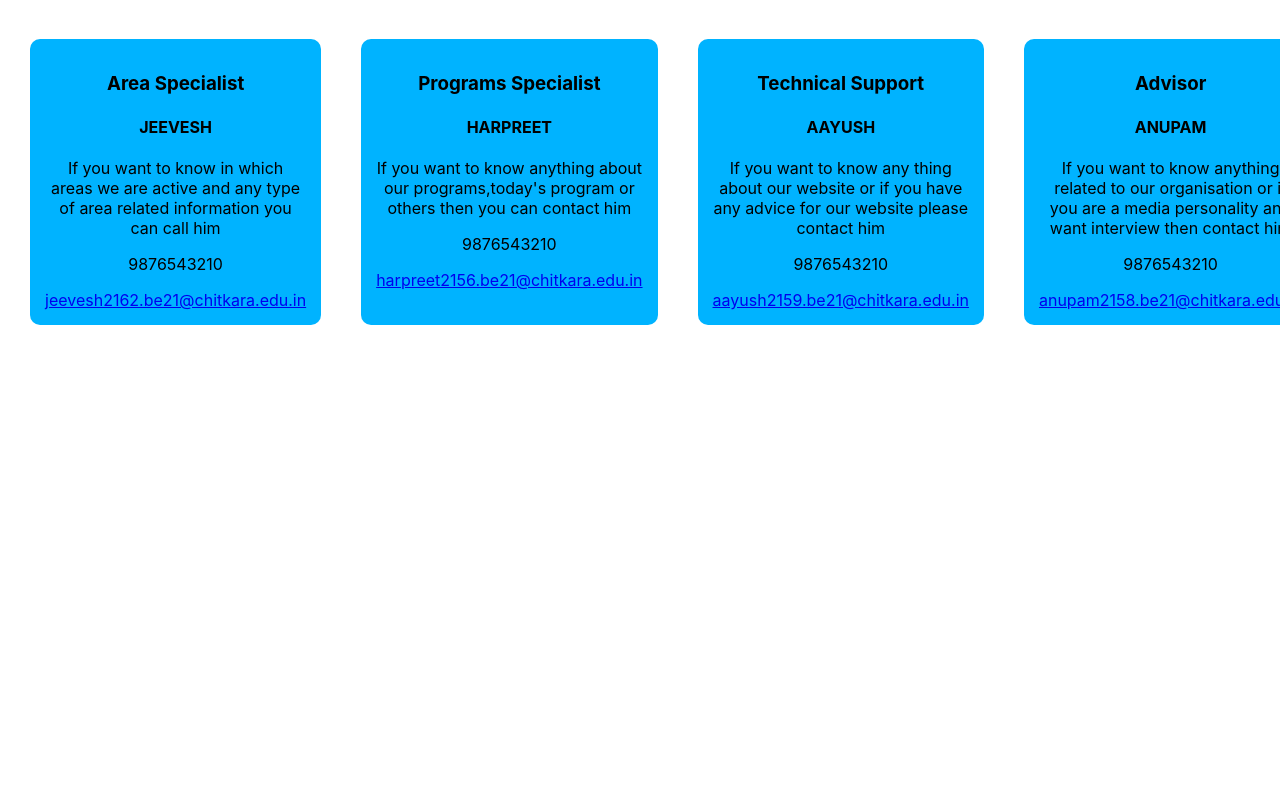
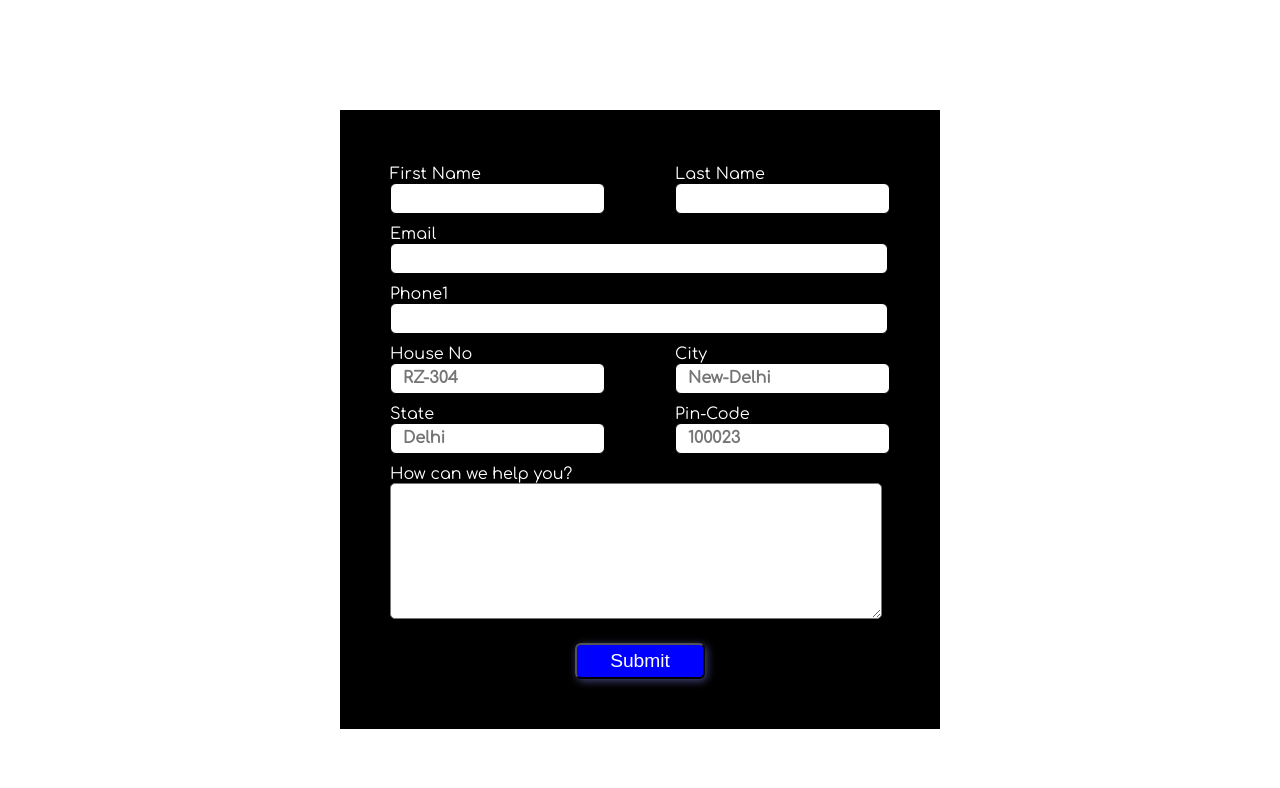
Before and after one commit to anupamjhabbl/Nai_shuruwat_final_work, a React (Create React App) app in the folder React/nai_shuruwat/: page / in a window 1280 px wide. Shown: the part 1452-2240 px from the top of the page. Before the commit the page ends 1797 px from the top, so only its background shows below. Built offline with nearby package versions, Linux system fonts and the light colour scheme; a web font is replaced by a local one.

Commit message:
adding help component and it's CSS

```diff
--- a/React/nai_shuruwat/public/index.html
+++ b/React/nai_shuruwat/public/index.html
@@ -18,6 +18,10 @@
 
 
     <link rel="manifest" href="%PUBLIC_URL%/manifest.json" />
+    <link rel="preconnect" href="https://fonts.googleapis.com">
+    <link rel="preconnect" href="https://fonts.gstatic.com" crossorigin>
+    <link href="https://fonts.googleapis.com/css2?family=Comfortaa&display=swap" rel="stylesheet">
+
 
     <title>Nai Shuruwat</title>
     <script src="https://kit.fontawesome.com/a076d05399.js" ></script>
--- a/React/nai_shuruwat/src/App.js
+++ b/React/nai_shuruwat/src/App.js
@@ -1,7 +1,8 @@
 import Navbar from './components/Navbar';
 import Footer from './components/footer/footer.js';
 import Social from './components/social media/Social.js'
-import Volunteer_form from './components/volunteer_form/volunteer_form.js'
+import Volunteer_form from './components/volunteer_form/volunteer_form.js';
+import Help from './components/Help/Help.js';
 //import logo from './logo.svg';
 //import './App.css';
 
@@ -9,10 +10,13 @@ function App() {
   return (
     <div className="App">
       <header className="App-header">
+
         <Navbar/>
         <Social/>
         <Volunteer_form/>
+        <Help/>
         <Footer/>
+
       </header>
     </div>
   );
--- /dev/null
+++ b/React/nai_shuruwat/src/components/Help/Help.js
@@ -0,0 +1,78 @@
+import React from "react";
+import './help.css';
+
+function Help(){
+    return (
+        <>
+        <div class="form">
+
+
+                <div id="helpform" >
+                    <div class="name" >
+                        <div class="f_name">
+                            <label class="label_help" for="f_name">First Name &nbsp; </label>
+                            <input class="input_help" type="text" id="f_name" name="f_name" required/>
+
+                        </div>
+                        <div class="l_name">
+                            <label class="label_help" for="l_name">Last Name &nbsp; </label>
+                            <input class="input_help" type="text" id="l_name" name="l_name" required/>
+
+                        </div>
+
+
+                    </div>
+
+                    <div class="email">
+                        <label class="label_help" for="email">Email &nbsp; </label>
+                        <input class="input_help" type="email" id="email" name="email" required/>
+                    </div>
+
+                    <div class="phone">
+                        <label class="label_help" for="phone1">Phone1 &nbsp; </label>
+                        <input class="input_help phone_no" type="text" id="phone1" name="phone" required/>
+                    </div>
+
+
+
+
+                    <div class="name">
+                        <div class="house">
+                            <label class="label_help" for="house">House No &nbsp; </label>
+                            <input class="input_help" type="text" id="house" name="house" placeholder="RZ-304" />
+                        </div>
+                        <div class="city">
+                            <label class="label_help" for="city">City &nbsp; </label>
+                            <input class="input_help" type="text" id="city" name="city" placeholder="New-Delhi"/>
+                        </div>
+
+                    </div>
+
+                    <div class="name">
+                        <div class="state">
+                            <label class="label_help" for="state">State &nbsp; </label>
+                            <input class="input_help" type="text" id="state" name="city" placeholder="Delhi"/>
+                        </div>
+                        <div class="PinCode">
+                            <label class="label_help" for="Pin-Code">Pin-Code &nbsp; </label>
+                            <input class="input_help " type="number" id="PinCode" name="Pin-Code" placeholder="100023"/>
+                        </div>
+
+                    </div>
+                    <div>
+                        <label class="label_help" for="text">How can we help you? </label>
+                        <textarea name="text" id="text" cols="49" rows="7" required></textarea>
+                    </div>
+                    <div>
+                        <button class="help_submit">Submit</button>
+                    </div>
+
+
+                </div>
+
+
+            </div>
+        </>
+    )
+}
+export default Help;
--- /dev/null
+++ b/React/nai_shuruwat/src/components/Help/help.css
@@ -0,0 +1,66 @@
+#helpform{
+    max-width:500px;
+    background-color:black;
+    color:white;
+    margin:auto;
+    margin-top:160px;
+    margin-bottom:90px;
+    padding:50px;
+}
+
+.input_help{
+    width:340px;
+    margin-bottom:6px;
+    border:1px solid black;
+    height:27px;
+    padding:1px;
+    border-radius:6px;
+    width:200px;
+    outline:0px;
+    font-family: 'Comfortaa', cursive;
+    font-size:16px;
+    padding-left: 12px;
+    font-weight: 800;
+}
+
+.label_help{
+    font-family: 'Comfortaa', cursive;
+    display:block;
+    font-weight: 400;
+    margin-top:5px;
+}
+
+input[type="email"]{
+    width:483px;
+}
+
+.phone_no{
+    width:483px;
+}
+
+#text{
+    width:483px;
+}
+
+.name{
+    display:flex;
+    justify-content:space-between;
+}
+
+.help_submit{
+    display:block;
+    width:130px;
+    height:36px;
+    background-color:blue;
+    color:white;
+    border-radius:6px;
+    margin:auto;
+    margin-top:20px;
+    outline:0px;
+    font-size: larger;
+    box-shadow: 2px 2px 9px rgb(68, 68, 122);
+}
+
+.help_submit:hover{
+    box-shadow: -1px -1px 6px rgb(68, 68, 122);
+}
```
